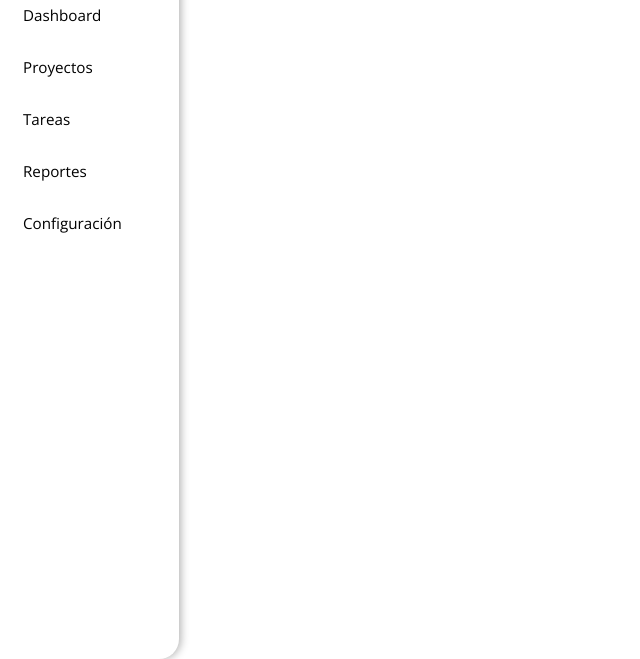
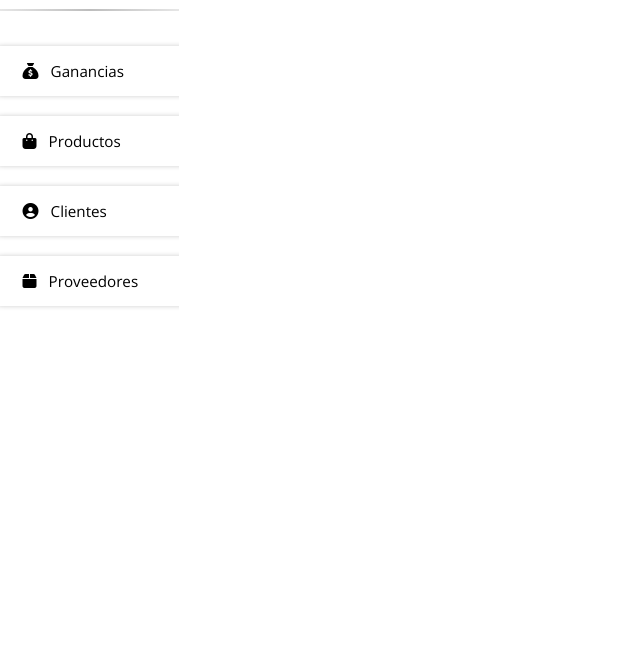
Before and after one commit to DavidPineda02/UrbanLife, a plain HTML site: page view/home.html in a window 1280 px wide. Shown: the part 141-800 px from the top of the page, without its empty margins (0-640 px from the left). Drawn offline with nearby package versions, Linux system fonts and the light colour scheme.

Commit message:
Actualizando los estilos del archivo Home

```diff
--- a/css/components/sidebar.css
+++ b/css/components/sidebar.css
@@ -2,13 +2,18 @@
 
 /* BLOQUE: sidebar */
 .sidebar {
+    position: fixed;
+    top: 0;
+    left: 0;
     height: 100vh;
-    color: black;
+    width: 14%;
     display: flex;
     flex-direction: column;
+    /* color: black;
     box-shadow: 2px 0 9px rgba(0, 0, 0, 0.3);
     border-top-right-radius: var(--radio-grande);
-    border-bottom-right-radius: var(--radio-grande);
+    border-bottom-right-radius: var(--radio-grande); */
+    overflow-y: auto;
 }
 
 /* ELEMENTO: marca/logo */
@@ -18,25 +23,31 @@
 }
 
 .sidebar__gradient-line {
-    height: 2.3px;
+    height: 2px;
     background: linear-gradient(90deg,rgba(230, 230, 230, 1) 0%, rgba(189, 189, 189, 1) 50%, rgba(230, 230, 230, 1) 100%);
 }
 
 .sidebar__logo {
-    width: 80%;
+    width: 90%;
     height: auto;
     display: block;
     margin: 0 auto;
+    padding-bottom: var(--espaciado-med-px);
+    padding-top: var(--espaciado-med-px);
 }
 
 /* ELEMENTO: contenedor de navegación */
 .sidebar__nav {
-    flex: 1;
+    margin-top: var(--espaciado-med-px);
     padding: 20px 0;
 }
 
 /* ELEMENTO: lista de ítems */
 .sidebar__list {
+    display: flex;
+    flex-direction: column;
+    justify-content: center;
+    align-items: center;
     list-style: none;
     padding: 0;
     margin: 0;
@@ -44,7 +55,7 @@
 
 /* ELEMENTO: ítem individual */
 .sidebar__item {
-    margin-bottom: 8px;
+    margin-bottom: 20px;
 }
 
 .sidebar__text {
@@ -54,17 +65,24 @@
 /* ELEMENTO: enlace de navegación */
 .sidebar__link {
     display: flex;
+    width: 200px;
     align-items: center;
     gap: 12px;
-    padding: 12px 20px;
+    padding: 15px 30px;
     text-decoration: none;
-    color: #000000;
-    transition: all 0.02s ease;
+    /* color: #f46545;
+    color: #f8956f;
+    color: #E42727; */
+    color: black;
+    box-shadow: 2px 0 5px rgba(0, 0, 0, 0.2);
+    border-radius: var(--radio);
+    transition: all 0.03s ease;
     border-left: 3px solid transparent;
+    background: white;
 }
 
 .sidebar__link:hover {
-    background: linear-gradient(90deg,rgb(255, 186, 186) 0%, rgb(255, 146, 146) 50%, rgb(255, 186, 186) 100%);
-    border-left-color: #ce0000;
+    background: linear-gradient(90deg,rgba(255, 122, 122, 1) 0%, rgba(255, 168, 168, 1) 50%, rgba(255, 199, 199, 1) 100%);
+    border-left-color: #E42727;
     font-weight: 600;
 }
--- a/css/customproperties.css
+++ b/css/customproperties.css
@@ -15,6 +15,7 @@
     --fuente-principal: "Open Sans", sans-serif;
 
     /* Espaciado */
+    --espaciado-med-px: 15px;
     --espacio-peq: 0.5rem;
     --espacio-med: 1rem;
     --espacio-grande: 2rem;
--- a/css/templete.css
+++ b/css/templete.css
@@ -11,6 +11,11 @@
 body {
     height: 100vh;
     width: 100vw;
-    display: grid;
-    grid-template-columns: 14% 86%;
 }
+
+main {
+    margin-left: 14%;
+    padding: 20px;
+    height: 100vh;
+    overflow-y: auto;
+}
--- a/view/home.html
+++ b/view/home.html
@@ -4,7 +4,7 @@
         <meta charset="UTF-8">
         <meta name="viewport" content="width=device-width, initial-scale=1.0">
         <link rel="stylesheet" href="/css/templete.css">
-        <title>Document</title>
+        <title>Inicio</title>
     </head>
     <body>
         <aside class="sidebar">
@@ -15,35 +15,36 @@
             <nav class="sidebar__nav">
                 <ul class="sidebar__list">
                     <li class="sidebar__item">
-                        <a href="#dashboard" class="sidebar__link">
-                            <span class="sidebar__text">Dashboard</span>
+                        <a href="#" class="sidebar__link">
+                            <i class="fa-solid fa-sack-dollar sidebar__icon"></i>
+                            <span class="sidebar__text">Ganancias</span>
                         </a>
                     </li>
                     <li class="sidebar__item">
-                        <a href="#projects" class="sidebar__link">
-                            <span class="sidebar__text">Proyectos</span>
+                        <a href="#" class="sidebar__link">
+                            <i class="fa-solid fa-bag-shopping sidebar__icon"></i>
+                            <span class="sidebar__text">Productos</span>
                         </a>
                     </li>
                     <li class="sidebar__item">
-                        <a href="#tasks" class="sidebar__link">
-                            <span class="sidebar__text">Tareas</span>
+                        <a href="#" class="sidebar__link">
+                            <i class="fa-solid fa-circle-user sidebar__icon"></i>
+                            <span class="sidebar__text">Clientes</span>
                         </a>
                     </li>
                     <li class="sidebar__item">
-                        <a href="#reports" class="sidebar__link">
-                            <span class="sidebar__text">Reportes</span>
-                        </a>
-                    </li>
-                    <li class="sidebar__item">
-                        <a href="#settings" class="sidebar__link">
-                            <span class="sidebar__text">Configuración</span>
+                        <a href="#" class="sidebar__link">
+                            <i class="fa-solid fa-box sidebar__icon"></i>
+                            <span class="sidebar__text">Proveedores</span>
                         </a>
                     </li>
                 </ul>
             </nav>
         </aside>
         <main>
+          <div>
 
+          </div>
         </main>
         <script src="https://kit.fontawesome.com/3d24cd6467.js" crossorigin="anonymous"></script>
     </body>
```
